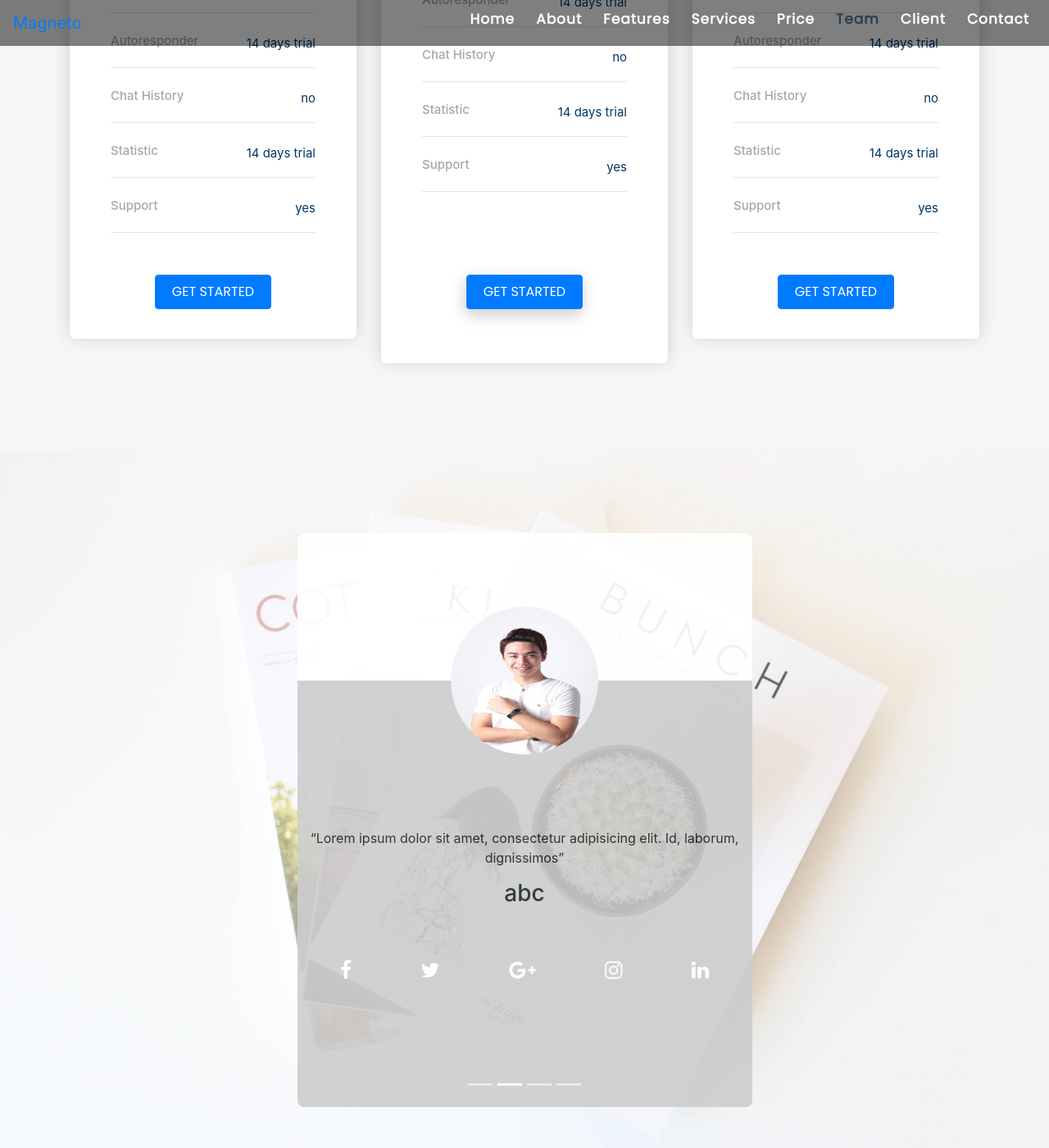
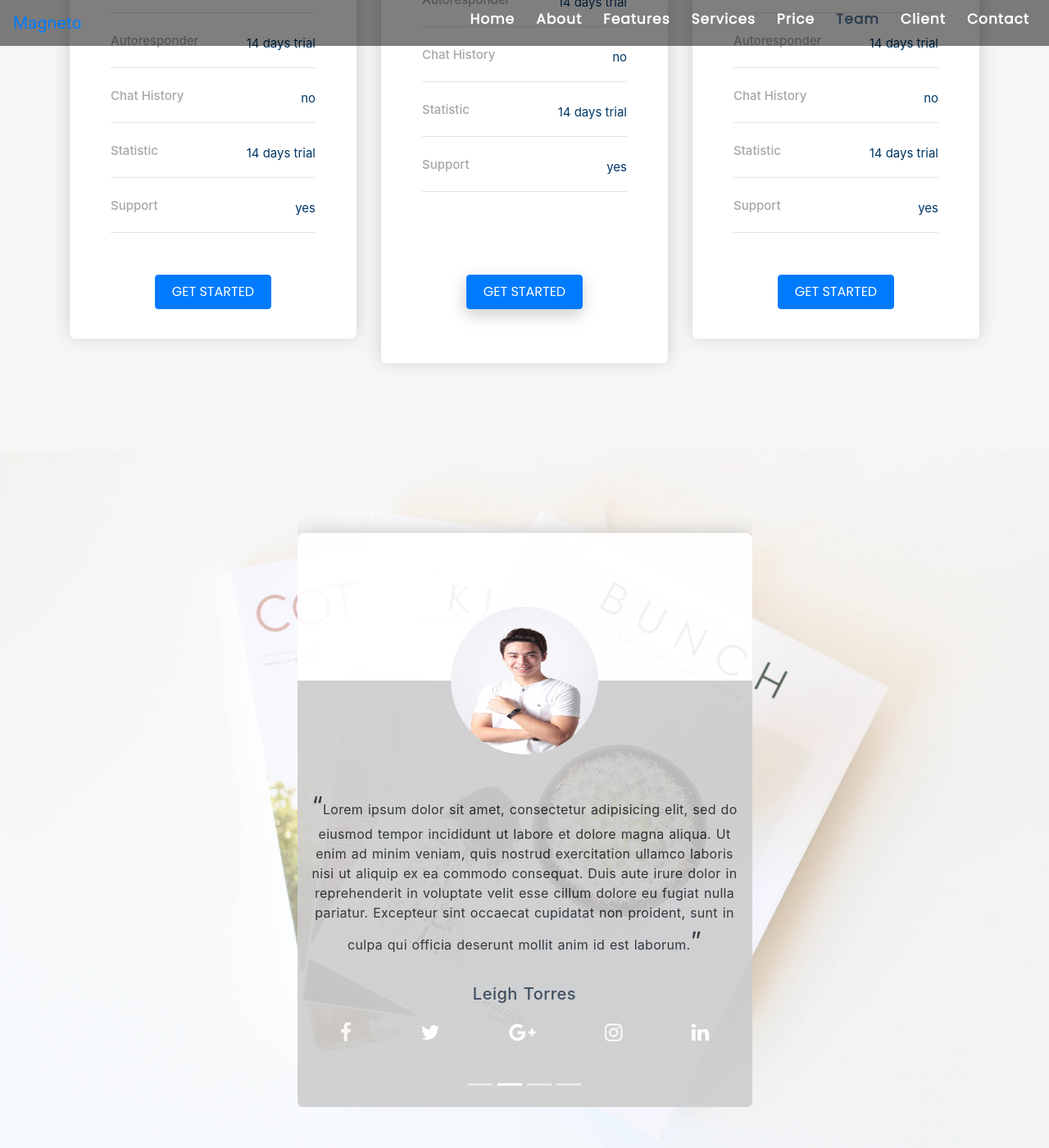
Before and after one commit to Jekyllfox/Magneto, a Jekyll site: the page built from index.html, in a window 1280 px wide and 1400 px high, scrolled down 3518 px. Shown: the whole window at 82% size. Built offline with Jekyll 4.4.1, drawn with Linux system fonts in a browser that asks for light colours; nearby versions of some CDN libraries; Markdown is read by kramdown in place of the engine named in the settings.

Commit message:
initial commit

```diff
--- a/css/style.css
+++ b/css/style.css
@@ -566,6 +566,7 @@
   background-color: #ccc;
   opacity: 0.9;
   border-radius: 8px;
+  box-shadow: 0px -3px 20px 0px #ccc;
 }
 .member-profile .mem-header{
   width: 100%;
@@ -581,3 +582,25 @@
   position: relative;
   top:-90px;
 }
+.member-profile span{
+  font-size: 30px;
+}
+.member-profile p{
+  letter-spacing: 0.3px;
+  word-spacing: 1px;
+  margin-top: -50px;
+  padding: 0px 10px;
+  text-align: center;
+}
+.member-profile .mem-name{
+  letter-spacing: 0.5px;
+  word-spacing: 1px;
+  padding: 15px 10px 10px 10px;
+  color: #2c3e50;
+  font-size: 20px;
+}
+.member-profile .social-links{
+  margin: 0;
+}
+
+/*************************************Client**********************************/
--- a/index.html
+++ b/index.html
@@ -309,8 +309,8 @@
             <div class="member-profile">
             <div class="mem-header"></div>
             <img src="assets/mem1.jpg" alt="member1">
-              <p><span>&ldquo;</span>Lorem ipsum dolor sit amet, consectetur adipisicing elit. Id, laborum, dignissimos<span>&rdquo;</span></p>
-            <h3 class="mem-name">abc</h3>
+              <p><span>&ldquo;</span>Lorem ipsum dolor sit amet, consectetur adipisicing elit, sed do eiusmod tempor incididunt ut labore et dolore magna aliqua. Ut enim ad minim veniam, quis nostrud exercitation ullamco laboris nisi ut aliquip ex ea commodo consequat. Duis aute irure dolor in reprehenderit in voluptate velit esse cillum dolore eu fugiat nulla pariatur. Excepteur sint occaecat cupidatat non proident, sunt in culpa qui officia deserunt mollit anim id est laborum.<span>&rdquo;</span></p>
+            <h3 class="mem-name">Michael	Valdez</h3>
             <div class="social-links">
               <ul>
                 <li><a href="#"><i class="fa fa-facebook"></i></a></li>
@@ -322,14 +322,13 @@
             </div>
             </div>
           </div>
+
           <div class="carousel-item">
             <div class="member-profile item">
               <div class="mem-header"></div>
               <img src="assets/mem2.jpg" alt="member1">
-              <blockquote cite="">
-                <p><span>&ldquo;</span>Lorem ipsum dolor sit amet, consectetur adipisicing elit. Id, laborum, dignissimos<span>&rdquo;</span></p>
-              </blockquote>
-              <h3 class="mem-name">abc</h3>
+                <p><span>&ldquo;</span>Lorem ipsum dolor sit amet, consectetur adipisicing elit, sed do eiusmod tempor incididunt ut labore et dolore magna aliqua. Ut enim ad minim veniam, quis nostrud exercitation ullamco laboris nisi ut aliquip ex ea commodo consequat. Duis aute irure dolor in reprehenderit in voluptate velit esse cillum dolore eu fugiat nulla pariatur. Excepteur sint occaecat cupidatat non proident, sunt in culpa qui officia deserunt mollit anim id est laborum.<span>&rdquo;</span></p>
+              <h3 class="mem-name">Leigh	Torres</h3>
               <div class="social-links">
                 <ul>
                   <li><a href="#"><i class="fa fa-facebook"></i></a></li>
@@ -341,14 +340,13 @@
               </div>
             </div>
           </div>
+
           <div class="carousel-item">
             <div class="member-profile item">
               <div class="mem-header"></div>
               <img src="assets/mem3.jpg" alt="member1">
-              <blockquote cite="">
-                <p><span>&ldquo;</span>Lorem ipsum dolor sit amet, consectetur adipisicing elit. Id, laborum, dignissimos<span>&rdquo;</span></p>
-              </blockquote>
-              <h3 class="mem-name">abc</h3>
+                <p><span>&ldquo;</span>Lorem ipsum dolor sit amet, consectetur adipisicing elit, sed do eiusmod tempor incididunt ut labore et dolore magna aliqua. Ut enim ad minim veniam, quis nostrud exercitation ullamco laboris nisi ut aliquip ex ea commodo consequat. Duis aute irure dolor in reprehenderit in voluptate velit esse cillum dolore eu fugiat nulla pariatur. Excepteur sint occaecat cupidatat non proident, sunt in culpa qui officia deserunt mollit anim id est laborum.<span>&rdquo;</span></p>
+              <h3 class="mem-name">Billy	Cooper</h3>
               <div class="social-links">
                 <ul>
                   <li><a href="#"><i class="fa fa-facebook"></i></a></li>
@@ -360,14 +358,13 @@
               </div>
             </div>
           </div>
+
           <div class="carousel-item">
             <div class="member-profile item">
               <div class="mem-header"></div>
               <img src="assets/mem4.jpg" alt="member1">
-              <blockquote cite="">
-                <p><span>&ldquo;</span>Lorem ipsum dolor sit amet, consectetur adipisicing elit. Id, laborum, dignissimos<span>&rdquo;</span></p>
-              </blockquote>
-              <h3 class="mem-name">abc</h3>
+                <p><span>&ldquo;</span>Lorem ipsum dolor sit amet, consectetur adipisicing elit, sed do eiusmod tempor incididunt ut labore et dolore magna aliqua. Ut enim ad minim veniam, quis nostrud exercitation ullamco laboris nisi ut aliquip ex ea commodo consequat. Duis aute irure dolor in reprehenderit in voluptate velit esse cillum dolore eu fugiat nulla pariatur. Excepteur sint occaecat cupidatat non proident, sunt in culpa qui officia deserunt mollit anim id est laborum.<span>&rdquo;</span></p>
+              <h3 class="mem-name">Derrick	Welch</h3>
               <div class="social-links">
                 <ul>
                   <li><a href="#"><i class="fa fa-facebook"></i></a></li>
@@ -379,8 +376,11 @@
               </div>
             </div>
           </div>
+
         </div>
       </div>
     </div>
   </div>
 </div>
+
+<!--===================================== Client ================================-->
```
Also changed, not shown: 2 other files.
